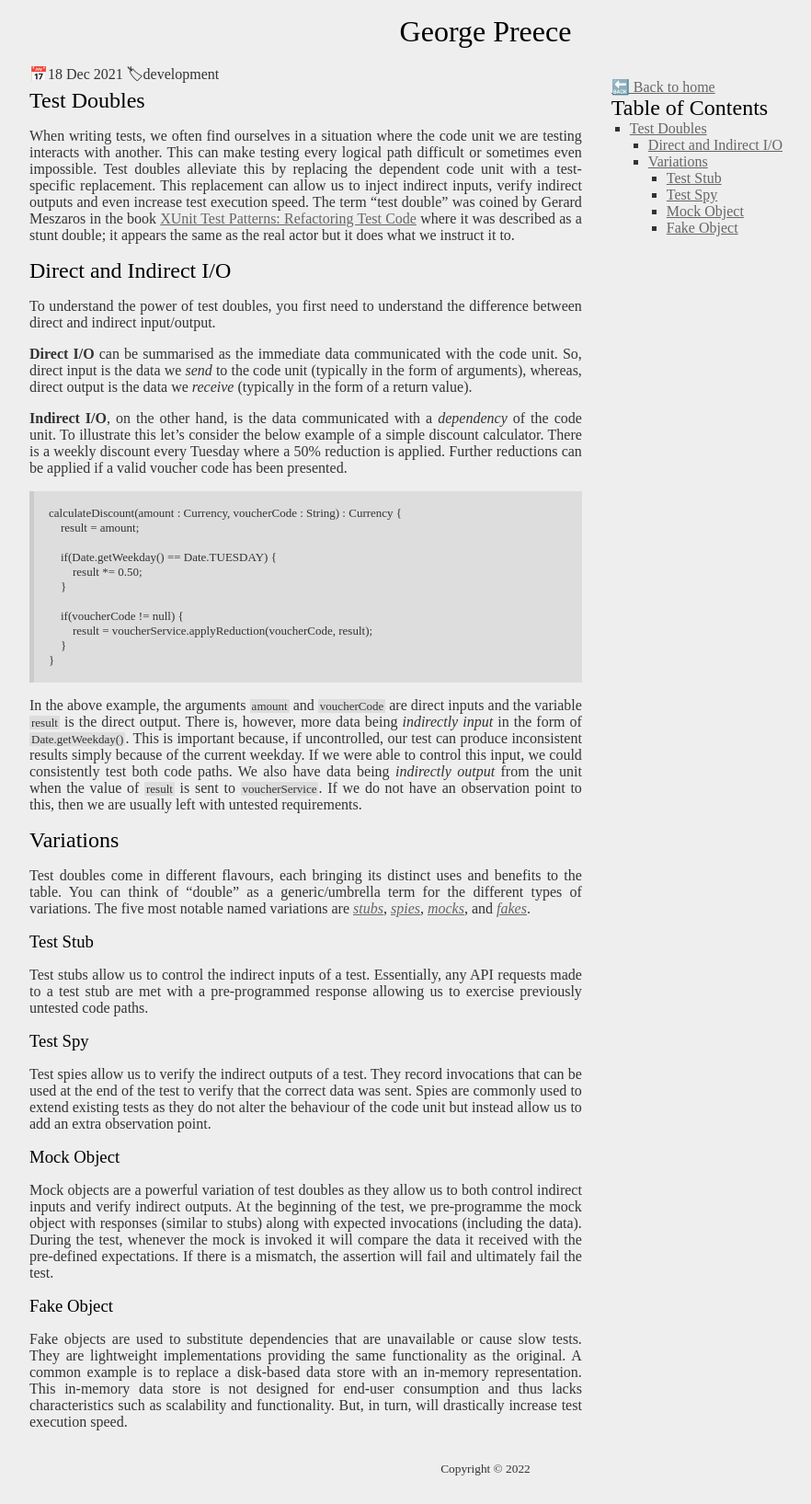
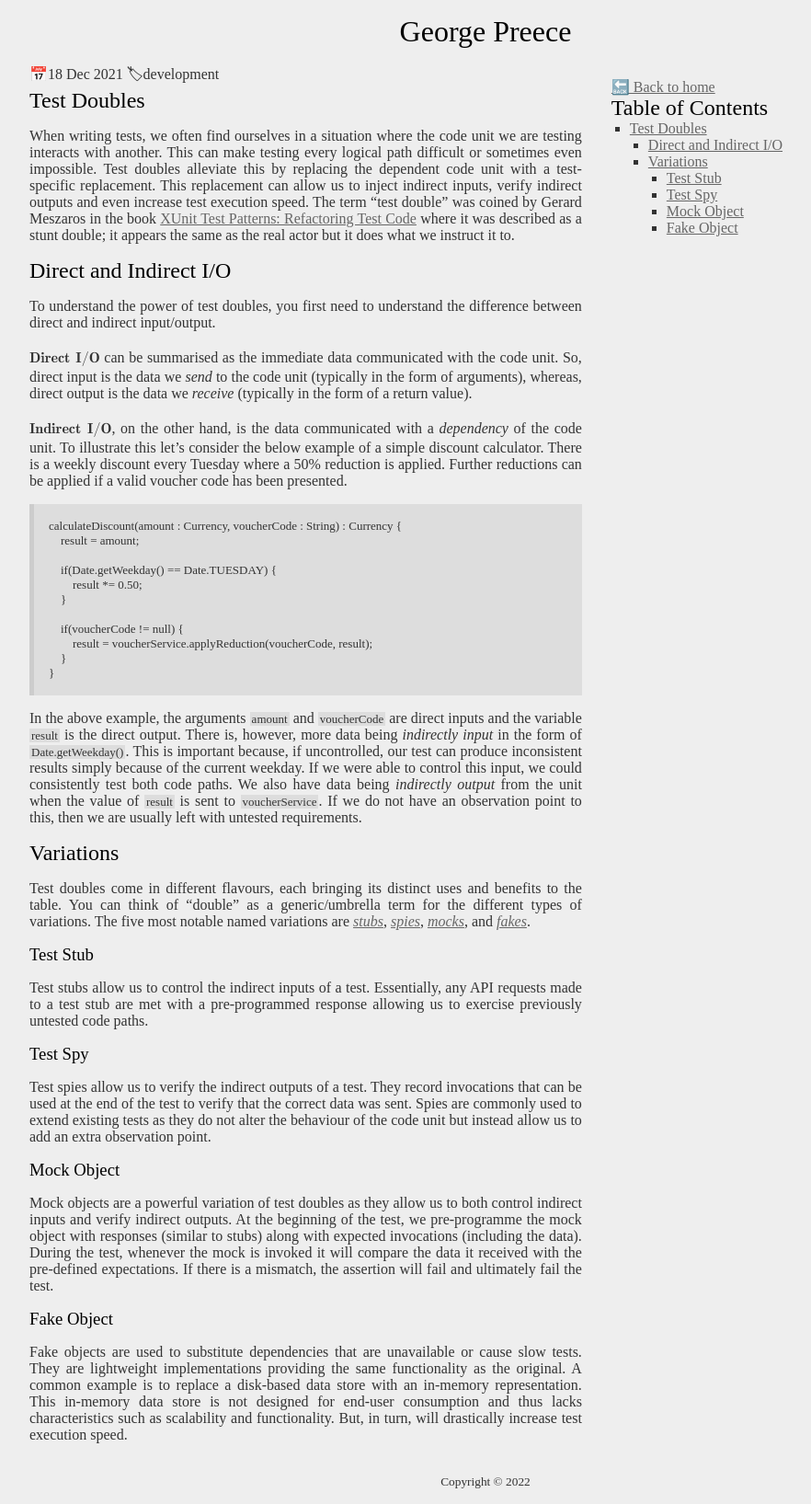
Before and after one commit to GeorgePreece/GeorgePreece.github.io, a Jekyll site: the page built from _posts/2021-12-18-test-doubles.md, in a window 1280 px wide. Shown: the whole page at 92% size, without its empty margins (112-994 px from the left). Built offline with Jekyll 4.4.1, drawn with Linux system fonts in a browser that asks for light colours; some web fonts are replaced.

Commit message:
Update bold font face

```diff
--- a/styles/fonts.css
+++ b/styles/fonts.css
@@ -17,7 +17,7 @@
 
 @font-face { font-family:"CMU Serif";font-weight:400;font-style:normal;src:url("../fonts/cmunrm.ttf");font-display:swap }
 @font-face { font-family:"CMU Serif";font-weight:400;font-style:italic;src:url("../fonts/cmunti.ttf");font-display:swap }
-@font-face { font-family:"CMU Serif";font-weight:700;font-style:normal;src:url("../fonts/cmunbx.ttf");font-display:swap }
+@font-face { font-family:"CMU Serif";font-weight:700;font-style:normal;src:url("../fonts/cmunrb.pfb.ttf");font-display:swap }
 @font-face { font-family:"CMU Serif";font-weight:700;font-style:italic;src:url("../fonts/cmunbi.ttf");font-display:swap }
 
 @font-face { font-family:"CMU Typewriter Text";src:url("../fonts/cmuntt.ttf");font-display:swap }
```
Also changed, not shown: fonts/cmunrb.pfb.ttf (added).
